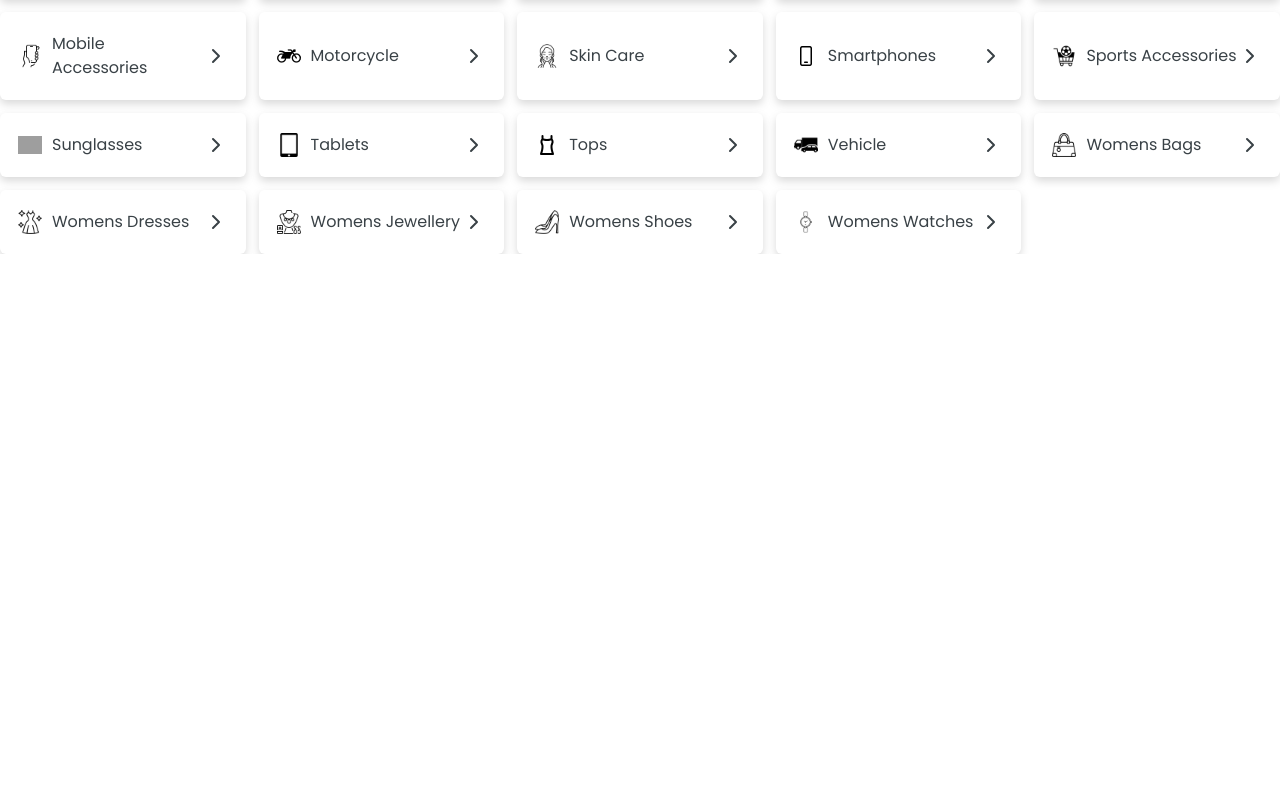
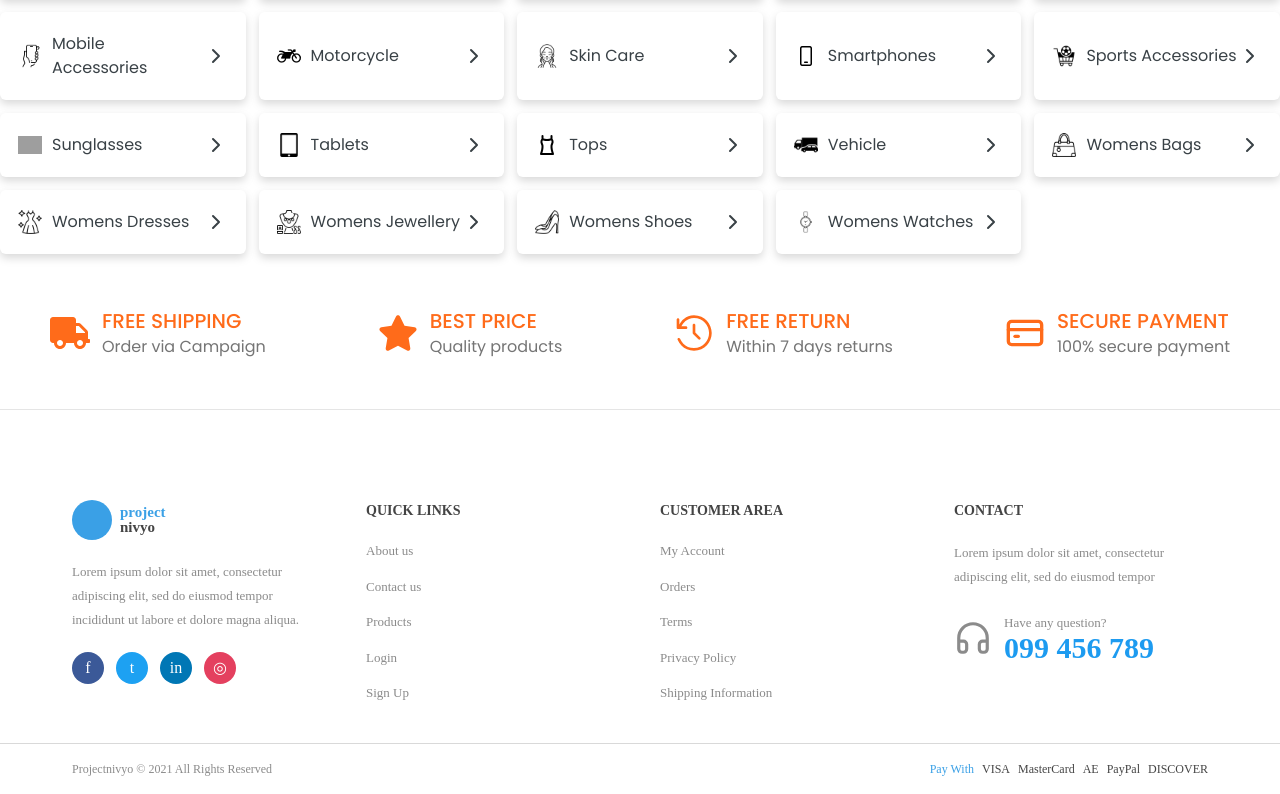
Before and after one commit to minhazulabidin/Rongtuli, a Next.js app in the folder client/: page / in a window 1280 px wide. Shown: the part 1019-1813 px from the top of the page. Before the commit the page ends 1273 px from the top, so only its background shows below. Built offline with nearby package versions, Linux system fonts and the light colour scheme; grey boxes are pictures that could not be loaded.

Commit message:
footer half done

```diff
--- a/client/package.json
+++ b/client/package.json
@@ -17,6 +17,7 @@
     "next": "16.2.4",
     "react": "19.2.4",
     "react-dom": "19.2.4",
+    "react-icons": "^5.6.0",
     "shadcn": "^4.6.0",
     "swiper": "^12.1.4",
     "tailwind-merge": "^3.5.0",
--- a/client/src/app/(root)/layout.js
+++ b/client/src/app/(root)/layout.js
@@ -1,3 +1,4 @@
+import Footer from "@/components/layout/Footer/Footer";
 import Header from "@/components/layout/Header/Header";
 import React from "react";
 
@@ -7,6 +8,7 @@ const layout = ({ children }) => {
       <Header />
       <hr />
       {children}
+      <Footer/>
     </div>
   );
 };
--- /dev/null
+++ b/client/src/components/layout/Footer/Footer.jsx
@@ -0,0 +1,207 @@
+
+import Container from '@/components/commonCompo/Container';
+import { Separator } from '@/components/ui/separator';
+import { CreditCard, Headphones } from 'lucide-react';
+import { FaStar, FaTruck } from 'react-icons/fa';
+import { RxCounterClockwiseClock } from 'react-icons/rx';
+
+
+
+const footerDetails = [
+    {
+        id: 1,
+        "name": "Free Shipping",
+        "description": "Order via Campaign",
+        "icon": FaTruck
+    },
+    {
+        id: 2,
+        "name": "Best Price",
+        "description": "Quality products",
+        "icon": FaStar
+    },
+    {
+        id: 3,
+        "name": "Free Return",
+        "description": "Within 7 days returns",
+        "icon": RxCounterClockwiseClock
+    },
+    {
+        id: 4,
+        "name": "Secure Payment",
+        "description": "100% secure payment",
+        "icon": CreditCard
+    }
+]
+const Footer = () => {
+    return (
+        <footer className="mt-13.25">
+            <Container className="">
+                <div className="flex w-full justify-around gap-3 md:items-center md:flex-row flex-col items-start">
+                    {
+                        footerDetails.map(detail => {
+                            const Icon = detail?.icon;
+                            return (
+                                <div key={detail?.id} className="flex items-center gap-3 md:mt-0 mt-5 px-3">
+                                    <Icon className="text-orangec" size={40} />
+                                    <div>
+                                        <h3 className="text-xl text-orangec font-medium font-poppins uppercase ">
+                                            {detail?.name}
+                                        </h3>
+                                        <p className="text-base font-poppins text-[#757575]">
+                                            {detail?.description}
+                                        </p>
+                                    </div>
+                                </div>
+                            )
+                        })
+                    }
+                </div>
+            </Container>
+            <Separator className="my-12.5" />
+            {/* Middle Footer */}
+            <div className="border-b border-[#d9d9d9]">
+                <div className="mx-auto grid max-w-[1200px] grid-cols-4 gap-10 px-8 py-10">
+                    {/* Logo & About */}
+                    <div>
+                        <div className="flex items-center gap-2">
+                            <div className="h-10 w-10 rounded-full bg-[#3aa0e6]" />
+
+                            <div>
+                                <h2 className="text-[15px] font-bold leading-none text-[#3aa0e6]">
+                                    project
+                                </h2>
+
+                                <h2 className="text-[15px] font-bold leading-none text-[#444]">
+                                    nivyo
+                                </h2>
+                            </div>
+                        </div>
+
+                        <p className="mt-5 max-w-[260px] text-[13px] leading-6 text-[#8b8b8b]">
+                            Lorem ipsum dolor sit amet, consectetur adipiscing elit, sed do
+                            eiusmod tempor incididunt ut labore et dolore magna aliqua.
+                        </p>
+
+                        <div className="mt-5 flex items-center gap-3">
+                            <div className="flex h-8 w-8 items-center justify-center rounded-full bg-[#3b5998] text-white">
+                                f
+                            </div>
+
+                            <div className="flex h-8 w-8 items-center justify-center rounded-full bg-[#1da1f2] text-white">
+                                t
+                            </div>
+
+                            <div className="flex h-8 w-8 items-center justify-center rounded-full bg-[#0077b5] text-white">
+                                in
+                            </div>
+
+                            <div className="flex h-8 w-8 items-center justify-center rounded-full bg-[#e4405f] text-white">
+                                ◎
+                            </div>
+                        </div>
+                    </div>
+
+                    {/* Quick Links */}
+                    <div>
+                        <h3 className="mb-5 text-[14px] font-semibold uppercase text-[#444]">
+                            QUICK LINKS
+                        </h3>
+
+                        <ul className="space-y-4 text-[13px] text-[#8b8b8b]">
+                            <li className="cursor-pointer hover:text-[#3aa0e6]">
+                                About us
+                            </li>
+                            <li className="cursor-pointer hover:text-[#3aa0e6]">
+                                Contact us
+                            </li>
+                            <li className="cursor-pointer hover:text-[#3aa0e6]">
+                                Products
+                            </li>
+                            <li className="cursor-pointer hover:text-[#3aa0e6]">
+                                Login
+                            </li>
+                            <li className="cursor-pointer hover:text-[#3aa0e6]">
+                                Sign Up
+                            </li>
+                        </ul>
+                    </div>
+
+                    {/* Customer Area */}
+                    <div>
+                        <h3 className="mb-5 text-[14px] font-semibold uppercase text-[#444]">
+                            CUSTOMER AREA
+                        </h3>
+
+                        <ul className="space-y-4 text-[13px] text-[#8b8b8b]">
+                            <li className="cursor-pointer hover:text-[#3aa0e6]">
+                                My Account
+                            </li>
+                            <li className="cursor-pointer hover:text-[#3aa0e6]">
+                                Orders
+                            </li>
+                            <li className="cursor-pointer hover:text-[#3aa0e6]">
+                                Terms
+                            </li>
+                            <li className="cursor-pointer hover:text-[#3aa0e6]">
+                                Privacy Policy
+                            </li>
+                            <li className="cursor-pointer hover:text-[#3aa0e6]">
+                                Shipping Information
+                            </li>
+                        </ul>
+                    </div>
+
+                    {/* Contact */}
+                    <div>
+                        <h3 className="mb-5 text-[14px] font-semibold uppercase text-[#444]">
+                            CONTACT
+                        </h3>
+
+                        <p className="max-w-[230px] text-[13px] leading-6 text-[#8b8b8b]">
+                            Lorem ipsum dolor sit amet, consectetur adipiscing elit, sed do
+                            eiusmod tempor
+                        </p>
+
+                        <div className="mt-6 flex items-center gap-3">
+                            <Headphones className="text-[#8b8b8b]" size={38} />
+
+                            <div>
+                                <p className="text-[13px] text-[#8b8b8b]">
+                                    Have any question?
+                                </p>
+
+                                <h2 className="text-[30px] font-bold leading-none text-[#1d9bf0]">
+                                    099 456 789
+                                </h2>
+                            </div>
+                        </div>
+                    </div>
+                </div>
+            </div>
+
+            {/* Bottom Footer */}
+            <div>
+                <div className="mx-auto flex max-w-[1200px] items-center justify-between px-8 py-4">
+                    <p className="text-[12px] text-[#8b8b8b]">
+                        Projectnivyo © 2021 All Rights Reserved
+                    </p>
+
+                    <div className="flex items-center gap-2 text-[12px] font-medium text-[#3aa0e6]">
+                        <span>Pay With</span>
+
+                        <div className="flex items-center gap-2 text-[#444]">
+                            <span>VISA</span>
+                            <span>MasterCard</span>
+                            <span>AE</span>
+                            <span>PayPal</span>
+                            <span>DISCOVER</span>
+                        </div>
+                    </div>
+                </div>
+            </div>
+        </footer>
+    );
+};
+
+export default Footer;
--- a/client/src/components/layout/Home/CategoriesSection.jsx
+++ b/client/src/components/layout/Home/CategoriesSection.jsx
@@ -28,7 +28,7 @@ const CategoriesSection = () => {
                         categoriesData.slice(0, 10).map(category => (
                             <div key={category?.slug} className='bg-[#FFFFFF] px-4.5 py-5 flex justify-between drop-shadow-lg items-center rounded-[6px] cursor-pointer'>
                                 <div className='flex items-center gap-2.5'>
-                                    <Image src={category?.icon?.src} alt={category?.name} width={24} height={24} />
+                                    <Image src={category?.icon?.src} alt={category?.name} width={100} height={100} className="w-full h-full" />
                                     <h3 className='text-sm font-poppins text-[#394146]'>{category?.name}</h3>
                                 </div>
                                 <ChevronRight className='text-[#394146]' size={24} />
--- a/client/src/components/ui/button.jsx
+++ b/client/src/components/ui/button.jsx
@@ -1,7 +1,7 @@
 import { Button as ButtonPrimitive } from "@base-ui/react/button"
 import { cva } from "class-variance-authority";
 
-import { cn } from "@/@/lib/utils"
+import { cn } from "@/lib/utils"
 
 const buttonVariants = cva(
   "group/button inline-flex shrink-0 items-center justify-center rounded-lg border border-transparent bg-clip-padding text-sm font-medium whitespace-nowrap transition-all outline-none select-none focus-visible:border-ring focus-visible:ring-3 focus-visible:ring-ring/50 active:not-aria-[haspopup]:translate-y-px disabled:pointer-events-none disabled:opacity-50 aria-invalid:border-destructive aria-invalid:ring-3 aria-invalid:ring-destructive/20 dark:aria-invalid:border-destructive/50 dark:aria-invalid:ring-destructive/40 [&_svg]:pointer-events-none [&_svg]:shrink-0 [&_svg:not([class*='size-'])]:size-4",
--- /dev/null
+++ b/client/src/components/ui/separator.jsx
@@ -0,0 +1,24 @@
+"use client"
+
+import { Separator as SeparatorPrimitive } from "@base-ui/react/separator"
+
+import { cn } from "@/lib/utils"
+
+function Separator({
+  className,
+  orientation = "horizontal",
+  ...props
+}) {
+  return (
+    <SeparatorPrimitive
+      data-slot="separator"
+      orientation={orientation}
+      className={cn(
+        "shrink-0 bg-border data-horizontal:h-px data-horizontal:w-full data-vertical:w-px data-vertical:self-stretch",
+        className
+      )}
+      {...props} />
+  );
+}
+
+export { Separator }
```
Also changed, not shown: client/components.json, 1 other file (tests, documents, lock files or other folders).
